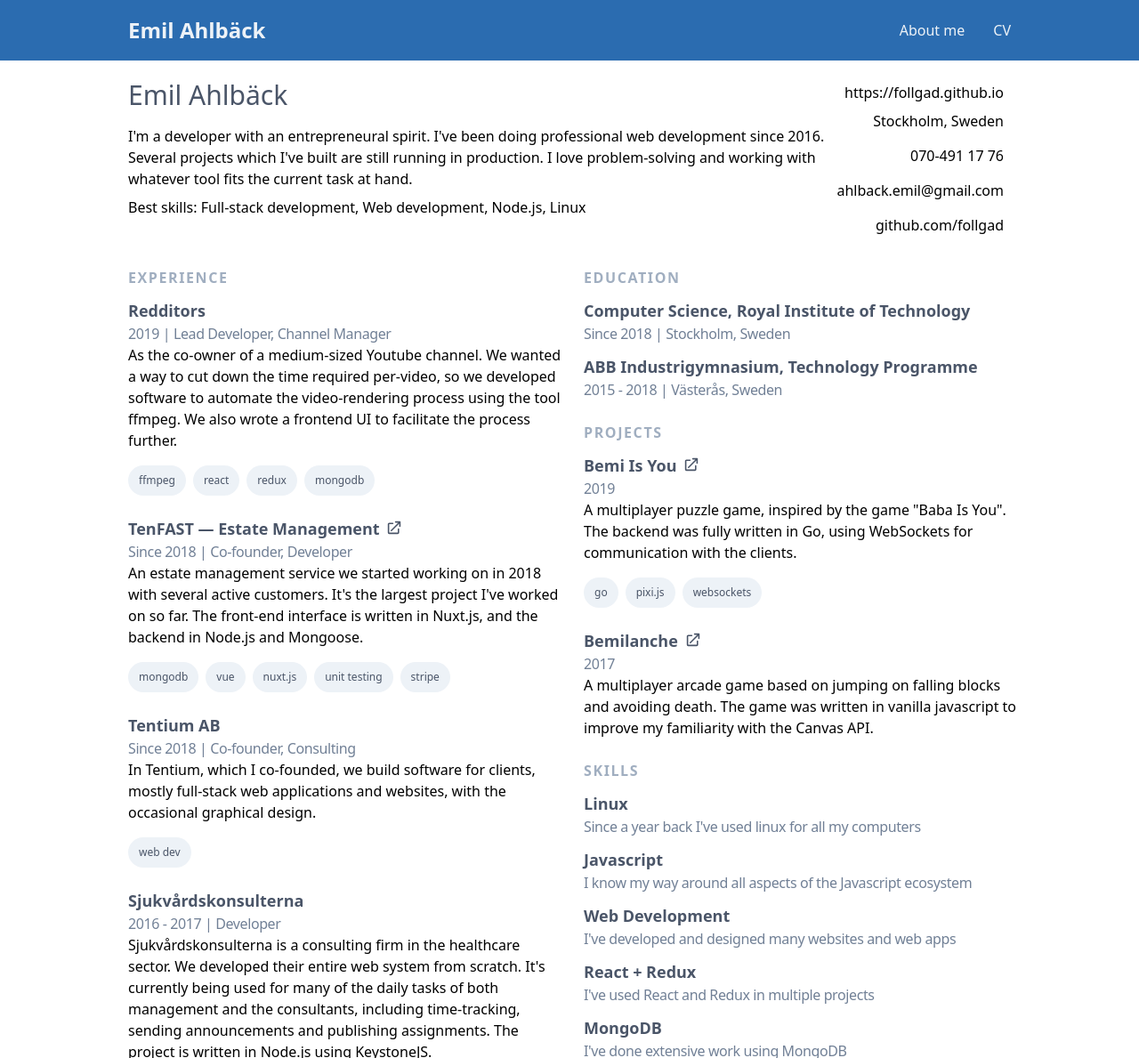
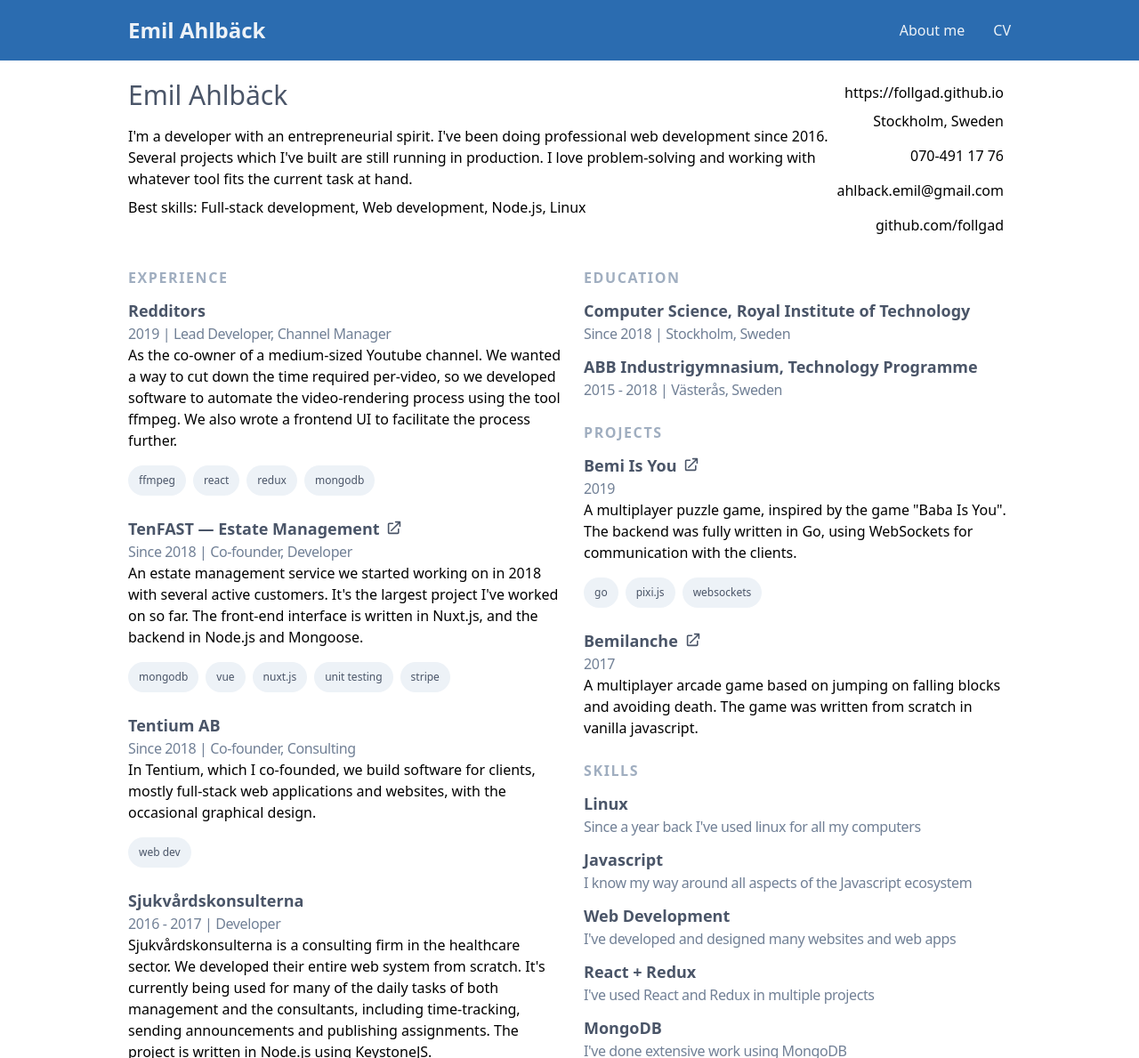
Before and after one commit to FOLLGAD/follgad.github.io, a Gatsby site: page /cv in a window 1280 px wide. Shown: the top 1189 px of the page at 89% size. Built offline with nearby package versions, Linux system fonts and the light colour scheme; Gatsby itself is replaced by a stand-in of ours; some icons are missing.

Commit message:
fixed spelling

```diff
--- a/src/pages/cv.js
+++ b/src/pages/cv.js
@@ -32,7 +32,7 @@
 				</div>
 
 				<p>
-					I'm a developer with an entrepreneural spirit.
+					I'm a developer with an entrepreneurial spirit.
 					I've been doing professional web development since 2016.
 					Several projects which I've built are still running in production.
 					I love problem-solving and working with whatever
@@ -55,11 +55,6 @@
 						tags={["ffmpeg", "react", "redux", "mongodb"]}
 					>
 						<p>
-							{/*
-								Lite mer opersonligt,
-								gå in mer i att det är en Youtube-kanal
-
-							 */}
 							As the co-owner of a medium-sized Youtube channel.
 							We wanted a way to cut down the time required per-video,
 							so we developed software to automate the video-rendering
@@ -162,7 +157,7 @@
 					>
 						<p>
 							A multiplayer arcade game based on jumping on falling blocks and avoiding death.
-							The game was written in vanilla javascript to improve my familiarity with the Canvas API.
+							The game was written from scratch in vanilla javascript.
 						</p>
 					</Experience>
 				</ExperienceList>
```
